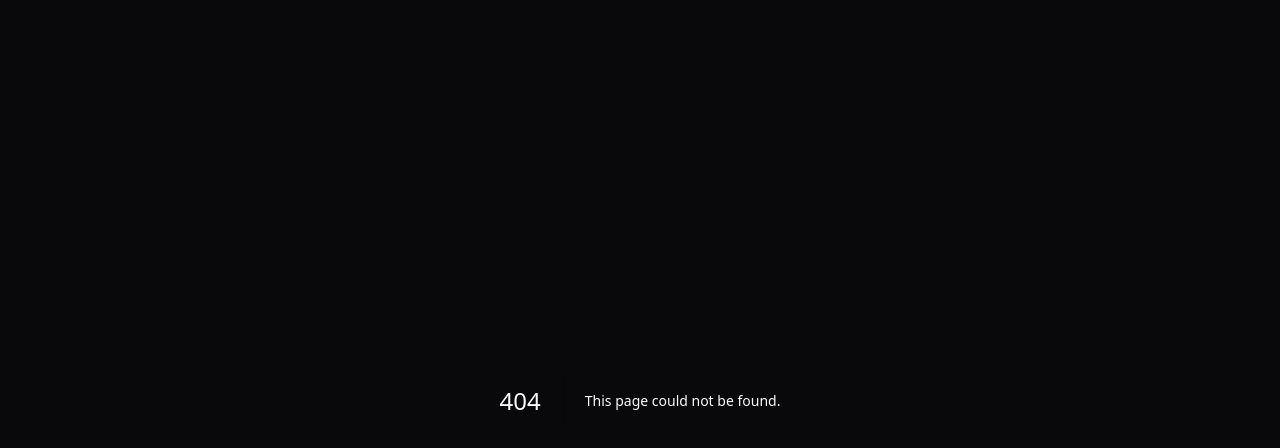
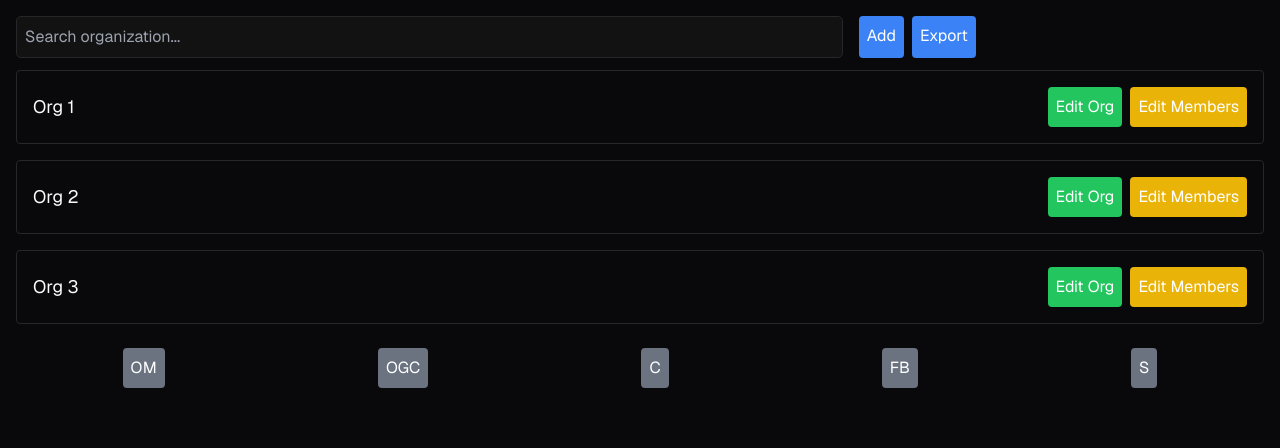
Before and after one commit to Builder-s-League/BuildersLeague-Edition1, a Next.js app: page /organization-dashboard in a window 1280 px wide. Before the commit this address had no page. Shown: the top 448 px of the page. Built offline with nearby package versions, Linux system fonts and the light colour scheme.

Commit message:
Added organization dashboard html

```diff
--- /dev/null
+++ b/src/app/organization-dashboard/page.tsx
@@ -0,0 +1,63 @@
+import React from 'react'
+import { redirect } from 'next/navigation'
+
+export default function OrgDashboard() {
+  const allowedUser = 'CBH'
+  const currentUser = 'CBH'
+  if (currentUser != allowedUser) {
+    redirect('/')
+  }
+  return (
+    <div className="container mx-auto p-4">
+      <div className="mb-3 grid grid-cols-3 gap-4">
+        <input
+          className="col-span-2 rounded-lg border p-2"
+          placeholder="Search organization..."
+        />
+        <div className="col-start-3 flex content-center gap-2">
+          <a href="#" className="rounded bg-blue-500 p-2 text-white">
+            Add
+          </a>
+          <a href="#" className="rounded bg-blue-500 p-2 text-white">
+            Export
+          </a>
+        </div>
+      </div>
+
+      {['Org 1', 'Org 2', 'Org 3'].map((org, idx) => (
+        <div
+          key={idx}
+          className="mb-4 flex flex-col items-center justify-between rounded border p-4 md:flex-row"
+        >
+          <div className="text-lg">{org}</div>
+          <div className="flex gap-2">
+            <a href="#" className="rounded bg-green-500 p-2 text-white">
+              Edit Org
+            </a>
+            <a href="#" className="rounded bg-yellow-500 p-2 text-white">
+              Edit Members
+            </a>
+          </div>
+        </div>
+      ))}
+
+      <div className="mt-6 flex justify-around">
+        <a href="#" className="rounded bg-gray-500 p-2 text-white">
+          OM
+        </a>
+        <a href="#" className="rounded bg-gray-500 p-2 text-white">
+          OGC
+        </a>
+        <a href="#" className="rounded bg-gray-500 p-2 text-white">
+          C
+        </a>
+        <a href="#" className="rounded bg-gray-500 p-2 text-white">
+          FB
+        </a>
+        <a href="#" className="rounded bg-gray-500 p-2 text-white">
+          S
+        </a>
+      </div>
+    </div>
+  )
+}
```
Also changed, not shown: 1 other file (tests, documents, lock files or other folders).
